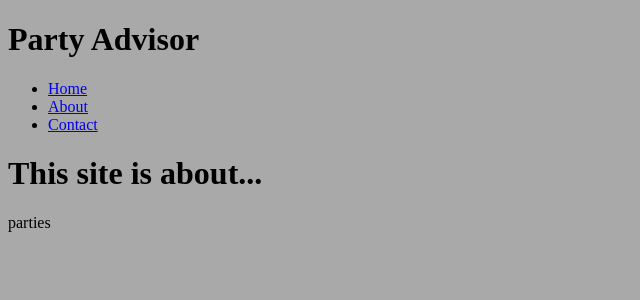
After one commit to HenriPierre/PartyAdvisor, a Django app: page /about/ in a window 1280 px wide. The commit adds this page. Shown: the top 300 px of the page, without its empty margins (0-640 px from the left). Run offline with Django 3.2, Linux system fonts and the light colour scheme.

Commit message:
nice home page

```diff
--- a/PartyAdvisor/urls.py
+++ b/PartyAdvisor/urls.py
@@ -15,9 +15,16 @@ Including another URLconf
 """
 from django.conf.urls import patterns,url
 from django.contrib import admin
+from django.views.generic import TemplateView
 from parties import views
 
 urlpatterns = [
 	url(r'^$', views.index, name='home'),
+	url(r'^about/$',
+		TemplateView.as_view(template_name='about.html'),
+		name='about'),
+	url(r'^contact/$',
+		TemplateView.as_view(template_name='contact.html'),
+		name='contact'),
     url(r'^admin/', admin.site.urls),
 ]
--- a/parties/static/css/style.css
+++ b/parties/static/css/style.css
@@ -0,0 +1,3 @@
+body {
+background-color: darkgrey;
+}
--- /dev/null
+++ b/parties/templates/about.html
@@ -0,0 +1,8 @@
+{% extends 'base.html' %}
+{% block title %}
+About - {{ block.super }}
+{% endblock title %}
+{% block content %}
+<h1>This site is about...</h1>
+<p>parties</p>
+{% endblock content %}
--- a/parties/templates/base.html
+++ b/parties/templates/base.html
@@ -0,0 +1,27 @@
+{% load staticfiles %}
+<!doctype html>
+<html>
+<head>
+<title>
+	{% block title %}
+		Party Advisor
+	{% endblock title %}
+	</title>
+<link rel="stylesheet" href="{% static 'css/style.css' %}" />
+{% block header %}{% endblock header %}
+</head>
+<body>
+	<header>
+		<h1>Party Advisor</h1>
+		<nav>
+			<ul>
+				<li><a href="{% url 'home' %}">Home</a></li>
+				<li><a href="{% url 'about' %}">About</a></li>
+				<li><a href="{% url 'contact' %}">Contact</a></li>
+			</ul>
+		</nav>
+	</header>
+	{% block content %}{% endblock content %}
+	{% block footer %}{% endblock footer %}
+</body>
+</html>
```
Also changed, not shown: parties/templates/contact.html (added, +8 -0 lines), parties/templates/index.html (+6 -9 lines).
